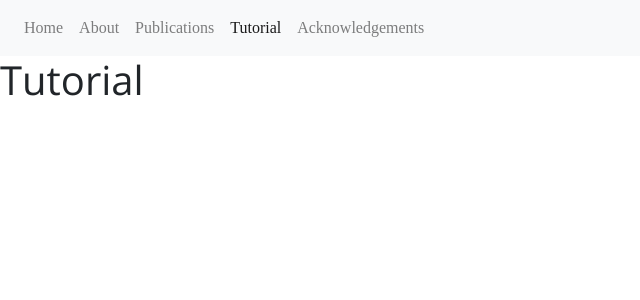
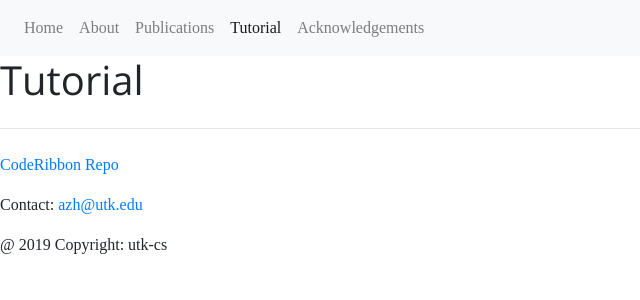
Before and after one commit to CodeRibbon/CodeRibbon, a Jekyll site: the page built from Tutorial.md, in a window 1280 px wide. Shown: the top 300 px of the page, without its empty margins (0-640 px from the left). Built offline with Jekyll 4.4.1, drawn with Linux system fonts in a browser that asks for light colours.

Commit message:
Added footer

```diff
--- /dev/null
+++ b/_includes/footer.html
@@ -0,0 +1,6 @@
+<hr class="my-4">
+<footer >
+    <p><a href="#">CodeRibbon Repo</a></p>
+    <p>Contact: <a href="mailto: azh@utk.edu">azh@utk.edu</a> </p>
+    <p>@ 2019 Copyright: utk-cs</p>
+</footer>
--- a/_layouts/default.html
+++ b/_layouts/default.html
@@ -11,7 +11,7 @@
 <body>
   {% include navigation.html %}
   {{ content }}
-
+  {% include footer.html %}
   <script src="https://code.jquery.com/jquery-3.3.1.slim.min.js" integrity="sha384-q8i/X+965DzO0rT7abK41JStQIAqVgRVzpbzo5smXKp4YfRvH+8abtTE1Pi6jizo"
     crossorigin="anonymous"></script>
   <script src="https://cdnjs.cloudflare.com/ajax/libs/popper.js/1.14.7/umd/popper.min.js" integrity="sha384-UO2eT0CpHqdSJQ6hJty5KVphtPhzWj9WO1clHTMGa3JDZwrnQq4sF86dIHNDz0W1"
--- a/_sass/main.scss
+++ b/_sass/main.scss
@@ -16,5 +16,5 @@ p, ul, li, a {
   margin-left: auto;
   margin-right: auto;
   display: block;
-  max-width: 90%;
+  max-width: 80%;
 }
```
Also changed, not shown: 6 other files.
